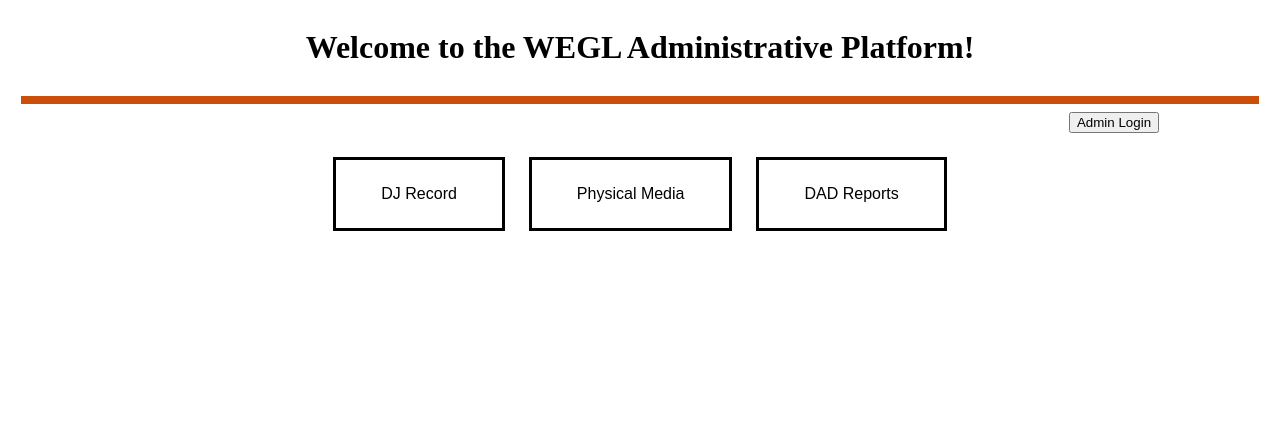
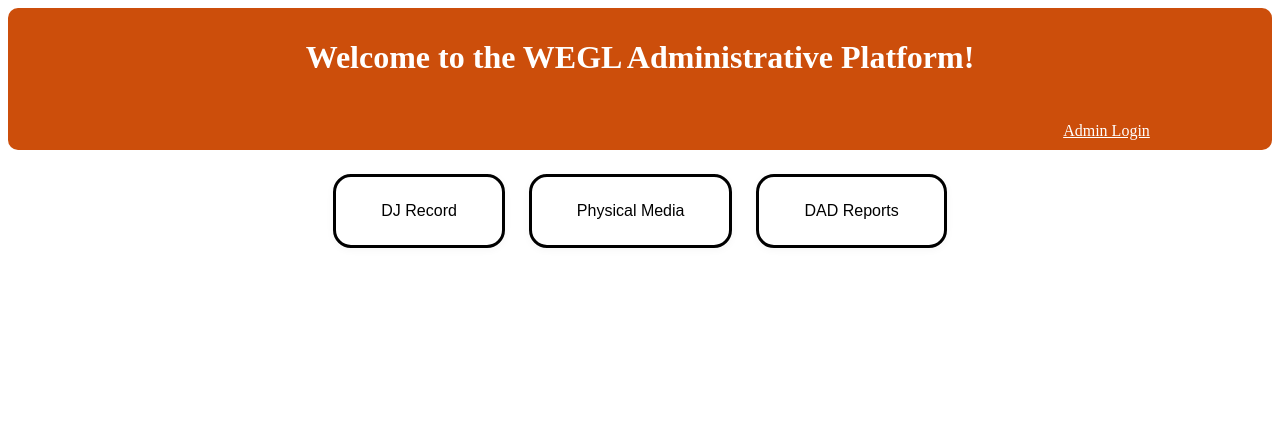
Before and after one commit to aulukeallen/WEGL-Senior-Design, a Django app: page / in a window 1280 px wide. Shown: the top 447 px of the page. Run offline with Django 5.2, Linux system fonts and the light colour scheme.

Commit message:
simple nice CSS

```diff
--- a/src/weglsite/homepage/static/homepage/home.css
+++ b/src/weglsite/homepage/static/homepage/home.css
@@ -1,6 +1,13 @@
 #WEGLheader {
     margin-bottom: 20px;
     flex-direction: column;
+    background-color: #cc4e0b;
+    padding : 10px;
+    border-radius: 10px;
+}
+
+h1 {
+    color:white;
 }
 
 #buttonWrapper {
@@ -8,20 +15,40 @@
     flex-wrap: wrap;
 }
 
-@media (max-width: 600px) {
-    #buttonWrapper {
-        gap: 10px;
-        flex-direction: column;
-        align-items: stretch;
-    }
-    .landingBtn {
-        width: 100%;
-        padding: 18px 0;
-        font-size: 15px;
-    }
+#adminLogin {
+    color:white;
+} #adminLogin:hover {
+    color: #143bd6;
+    text-decoration: underline;
 }
 
+.landingBtn {
+    background-color: white;
+    border: 2.5px solid #222;
+    color: #222;
+    padding: 22px 40px;
+    text-align: center;
+    text-decoration: none;
+    display: inline-block;
+    font-size: 16px;
+    margin: 4px 2px;
+    cursor: pointer;
+    border-radius: 18px;
+    box-shadow: 0 2px 8px rgba(0,0,0,0.04);
+    transition: background 0.13s, transform 0.13s, box-shadow 0.13s;
+    outline: none;
+}
 #customLine {
+.landingBtn:hover, button:hover {
+    background-color: #f5f5f5;
+    transform: translateY(-2px) scale(1.03);
+    box-shadow: 0 4px 16px rgba(0,0,0,0.08);
+}
+
+.landingBtn:focus, #logoutDiv button:focus {
+    border-color: #cc4e0b;
+    box-shadow: 0 0 0 2px #cc4e0b33;
+}
     background-color: #cc4e0b;
     height: 8px;
     width: 98%;
--- /dev/null
+++ b/src/weglsite/homepage/static/homepage/master.css
@@ -0,0 +1,6 @@
+#adminLogin {
+    color:white;
+} #adminLogin:hover {
+    color: #143bd6;
+    text-decoration: underline;
+}
--- a/src/weglsite/homepage/templates/homepage/home.html
+++ b/src/weglsite/homepage/templates/homepage/home.html
@@ -10,7 +10,7 @@
         <h1>Welcome to the WEGL Administrative Platform!</h1>
         <hr id="customLine">
         <div id="logoutDiv">
-            <a href="/admin/login/"><button type="button">Admin Login</button></a>
+            <a id="adminLogin" href="/admin/login/">Admin Login</a>
         </div>
     </div>
 
```
Also changed, not shown: src/weglsite/templates/master_header.html (+6 -1 lines).
